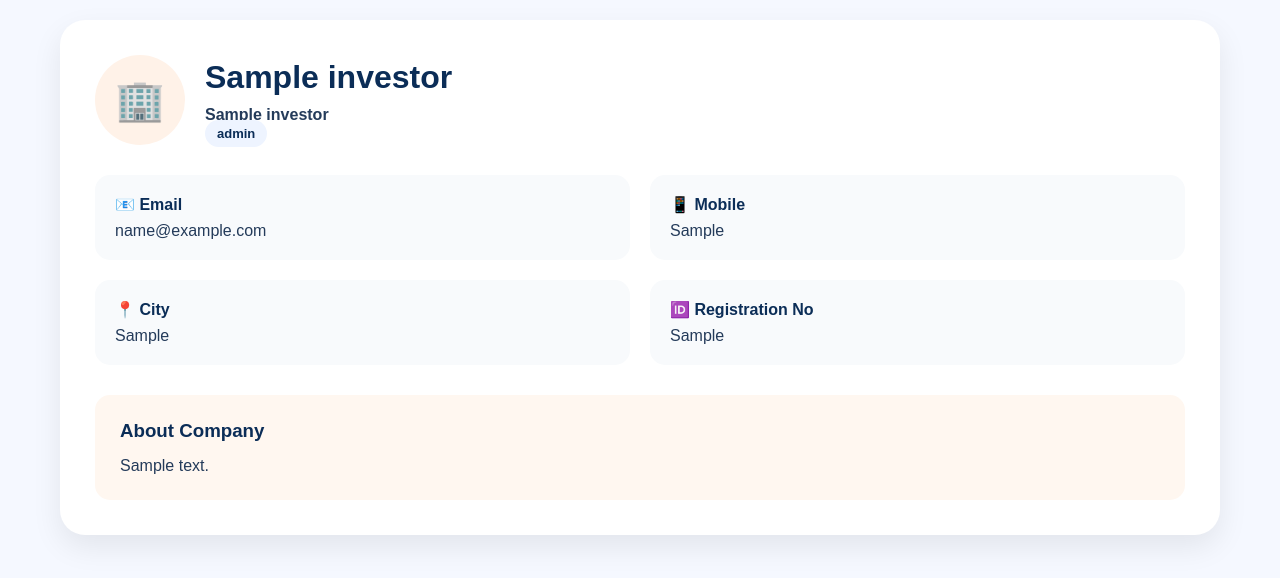
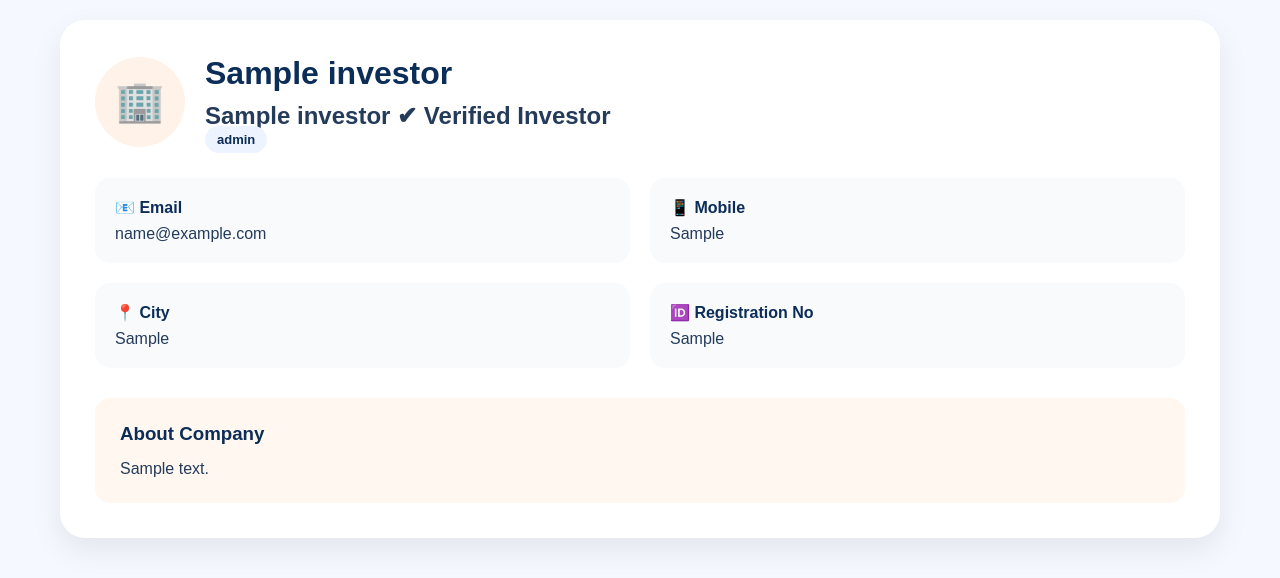
Before and after one commit to ShrustisGit/EduBridge, a Flask app: page /investor/1 in a window 1280 px wide. Shown: the part 58-636 px from the top of the page. Run offline with Flask 3, Linux system fonts and the light colour scheme; tables that the repository leaves empty or names only in its code hold one stand-in row (values such as "Sample post"); some libraries are stand-ins or nearby versions.

Commit message:
Update investor_details.html

```diff
--- a/templates/investor_details.html
+++ b/templates/investor_details.html
@@ -12,7 +12,21 @@
 
         <div>
             <h1>{{ investor.company_name }}</h1>
-            <h4>{{ investor.name }}</h4>
+            <h2>
+
+    {{ investor.name }}
+
+    {% if investor.is_verified == 1 %}
+
+        <span class="verified-badge">
+
+            ✔ Verified Investor
+
+        </span>
+
+    {% endif %}
+
+</h2>
             <span class="role-badge">
                 {{ investor.role_at_company }}
             </span>
@@ -52,6 +66,7 @@
 
     </div>
 
+
 </div>
 
 {% if session.get('student_id') %}
```
